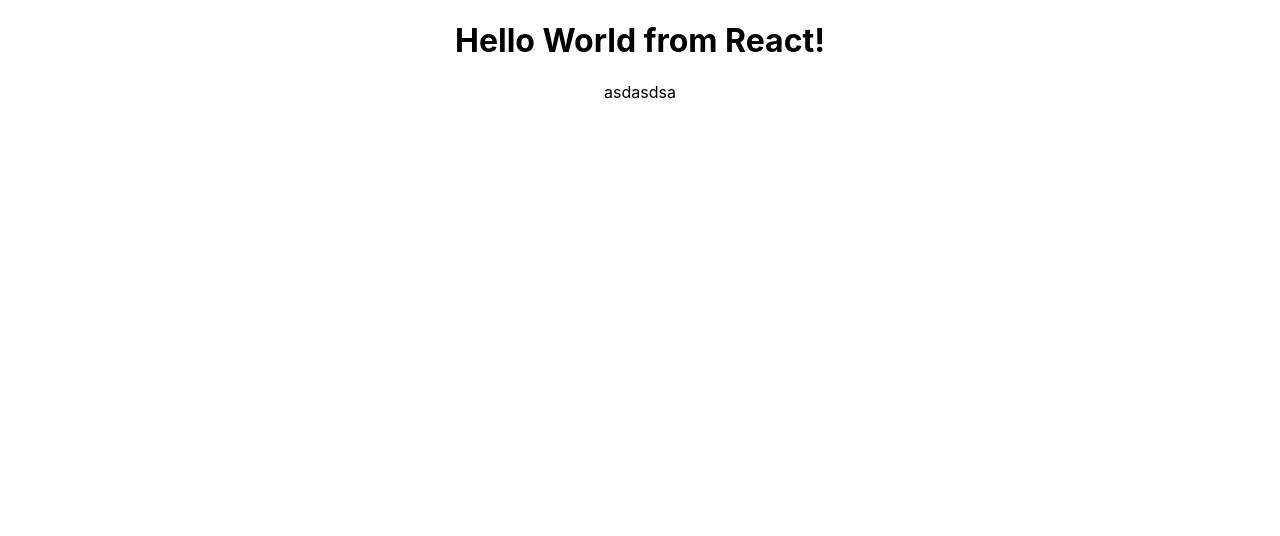
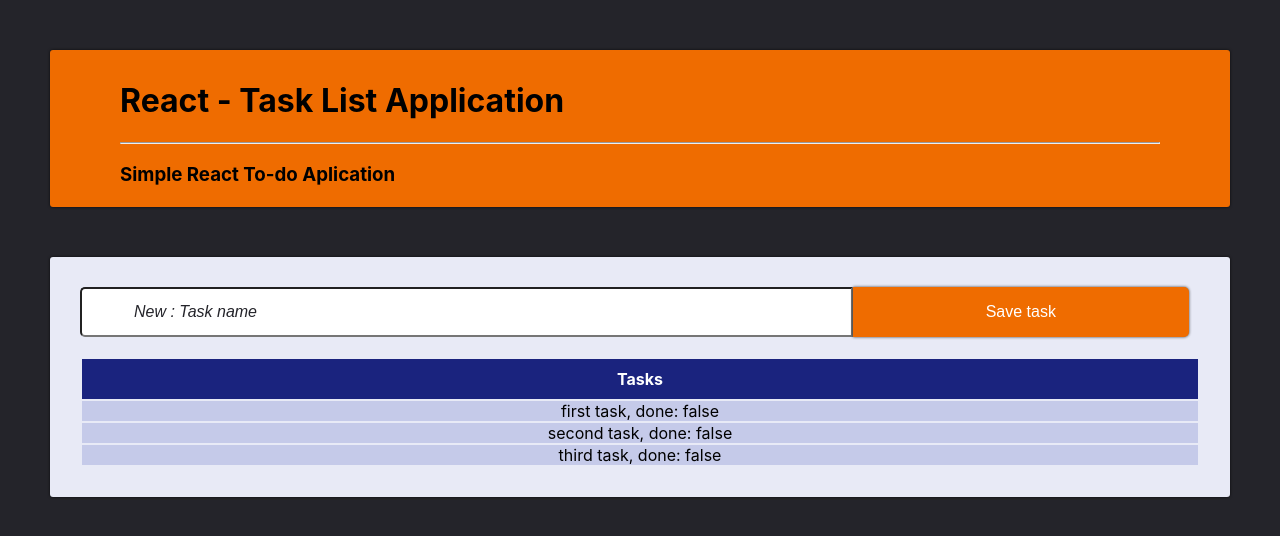
Before and after one commit to danielplata79/react-todoo, a React (Create React App) app: page / in a window 1280 px wide. Shown: the top 536 px of the page. Built offline with nearby package versions, Linux system fonts and the light colour scheme.

Commit message:
use state workahead

```diff
--- a/package.json
+++ b/package.json
@@ -9,6 +9,7 @@
     "react": "^18.2.0",
     "react-dom": "^18.2.0",
     "react-scripts": "5.0.1",
+    "tailwindcss": "^3.1.3",
     "web-vitals": "^2.1.4"
   },
   "scripts": {
--- a/src/App.css
+++ b/src/App.css
@@ -1,38 +1,100 @@
-.App {
+body {
+  background-color: #24242a;
+  margin: 50px;
+  align-items: center;
+}
+
+input {
+
+}
+
+button {
+
+}
+
+.home {
+  background-color: #EF6C00;
+  padding: 10px 70px 3px;
+  border-radius: 3px;
+  -webkit-box-shadow: 0px 0px 3px 0px rgba(0,0,0,0.75);
+-moz-box-shadow: 0px 0px 3px 0px rgba(0,0,0,0.75);
+box-shadow: 0px 0px 3px 0px rgba(0,0,0,0.75);
+}
+
+.home hr {
+  color: #24242a ;
+}
+
+.task-manager {
+  background-color: #e8eaf6;
+  margin: 50px 0px ;
+  border-radius: 3px;
+  padding: 30px;
+  -webkit-box-shadow: 0px 0px 3px 0px rgba(0,0,0,0.75);
+-moz-box-shadow: 0px 0px 3px 0px rgba(0,0,0,0.75);
+box-shadow: 0px 0px 3px 0px rgba(0,0,0,0.75);
+}
+
+.form {
+  background-color: ;
+  display: flex;
+  height: 50px;
+}
+
+.form input{
+  width: 69%;
+  height: 30px;
+  background-color: white;
+  border-radius: 5px 0px 0px 5px;
+  box-shadow: none;
+  text-decoration: none;
+  padding: 2px;
+  box-sizing: border-box;
+  height: 100%;
+  color: #24242a;
+
+}
+
+.form button {
+  width: 30%;
+  background-color: #EF6C00;
+  color: white;
+  text-decoration: none;
+  border: none;
+  border-radius: 0px 5px 5px 0px;
+  height: 100%;
+  font-size: 1em;
+  -webkit-box-shadow: 0px 0px 3px 0px rgba(0,0,0,0.75);
+-moz-box-shadow: 0px 0px 3px 0px rgba(0,0,0,0.75);
+box-shadow: 0px 0px 3px 0px rgba(0,0,0,0.75);
+}
+
+.form button:hover {
+  background-color: #24242a;
+  color: white;
+  cursor: pointer;
+}
+
+.form input::placeholder {
+  color: #24242a;
+  font-size: 1.2em;
+  font-style: italic;
+  padding-left: 50px;
+}
+
+table {
+  width: 100%;
   text-align: center;
 }
 
-.App-logo {
-  height: 40vmin;
-  pointer-events: none;
+table th {
+  background-color: #1a237e;
+  color: white;
+  padding: 10px;
 }
 
-@media (prefers-reduced-motion: no-preference) {
-  .App-logo {
-    animation: App-logo-spin infinite 20s linear;
-  }
+table tr {
+  border: 3px solid lightgray;
+  background-color: #c5cae9;
+  padding: 10px;
 }
-
-.App-header {
-  background-color: #282c34;
-  min-height: 100vh;
-  display: flex;
-  flex-direction: column;
-  align-items: center;
-  justify-content: center;
-  font-size: calc(10px + 2vmin);
-  color: white;
-}
-
-.App-link {
-  color: #61dafb;
-}
-
-@keyframes App-logo-spin {
-  from {
-    transform: rotate(0deg);
-  }
-  to {
-    transform: rotate(360deg);
-  }
-}
--- a/src/App.js
+++ b/src/App.js
@@ -1,10 +1,21 @@
 import './App.css';
+import TaskCreator from './components/TaskCreator';
+import TaskItem from './components/TaskItem';
 
 function App() {
   return (
     <div className='App'>
-        <h1>Hello World from React!</h1>
-        <p>asdasdsa</p>
+        <div className='home'>
+          <h1>React - Task List Application</h1>
+          <hr></hr>
+          <h3>Simple React To-do Aplication</h3>
+        </div>
+
+        <div className='task-manager'>
+          <TaskCreator></TaskCreator>
+          <br></br>
+          <TaskItem></TaskItem>
+        </div>
     </div>
    );
 }
--- /dev/null
+++ b/src/components/TaskCreator.js
@@ -0,0 +1,28 @@
+import { useState } from "react";
+
+
+
+const TaskCreator = () => {
+
+    const [ newTaskName, setNewTaskName ] = useState();
+
+    const  handleSubmit = (e) => {
+      e.preventDefault();
+      localStorage.setItem("Task", newTaskName);
+      setNewTaskName('')
+    }
+
+    return (
+        <form onSubmit={handleSubmit} className="form">
+          <input
+          type="text"
+          placeholder="New : Task name"
+          onChange={(e) => setNewTaskName(e.target.value)}
+          value={newTaskName}
+          />
+          <button onClick={ () => alert(newTaskName) }>Save task</button>
+        </form>
+    )
+}
+
+export default TaskCreator;
--- /dev/null
+++ b/src/components/TaskItem.js
@@ -0,0 +1,32 @@
+import { useState } from "react";
+
+const TaskItem = () => {
+
+
+    const [ taskItems, setTaskItems ] = useState([
+        {name: "first task, done: false"},
+        {name: "second task, done: false"},
+        {name: "third task, done: false"},
+    ]);
+
+    return (
+        <table>
+            <thead>
+                <tr>
+                    <th>Tasks</th>
+                </tr>
+            </thead>
+            <tbody>
+                {
+                    taskItems.map(task => (
+                        <tr>
+                            {task.name}
+                        </tr>
+                    ))
+                }
+            </tbody>
+        </table>
+    )
+}
+
+export default TaskItem;
```
Also changed, not shown: 2 other files (tests, documents, lock files or other folders).
